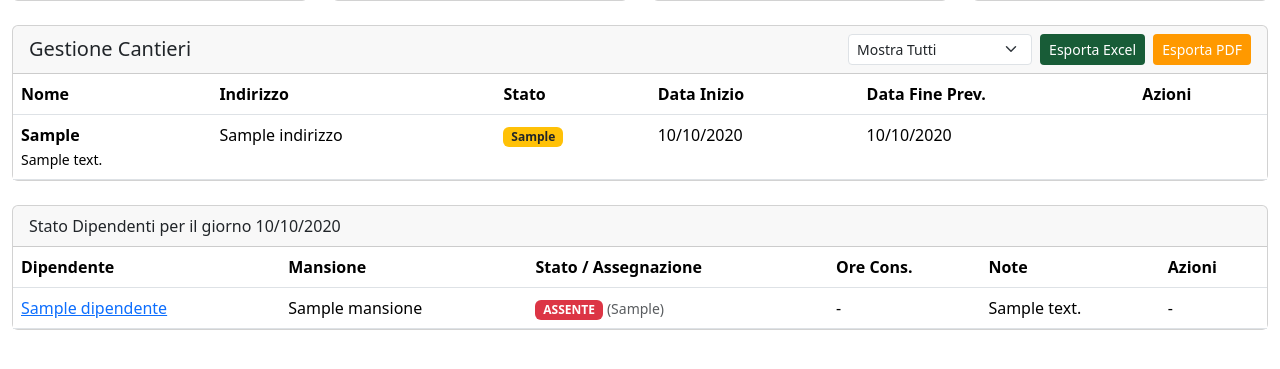
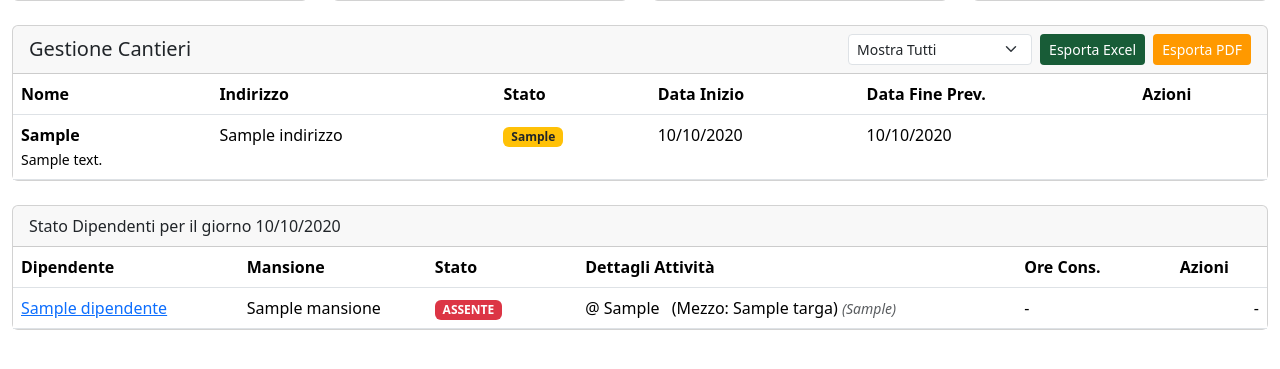
Before and after one commit to stefincarico/GestyLub, a Django app: template gestionale/templates/gestionale/dashboard_hr.html in a window 1280 px wide. Shown: the part 358-727 px from the top of the page. Run offline with Django 5.2, Linux system fonts and the light colour scheme; the template is opened without the code that fills it: most values are stand-ins (such as "Sample title", 1, 10 or a date in 2020); form fields are guessed from the names that the template uses.

Commit message:
feat(Dashboard HR) Implementate altri dati in visualizzazione cantieri

```diff
--- a/gestionale/templates/gestionale/dashboard_hr.html
+++ b/gestionale/templates/gestionale/dashboard_hr.html
@@ -3,67 +3,38 @@
 {% block content %}
 <div class="d-flex justify-content-between align-items-center mb-4">
     <h1 class="h2">Dashboard HR / Planning Giornaliero</h1>
-    <!-- Navigazione Data -->
     <div class="d-flex flex-wrap align-items-center gap-2">
         <div class="btn-group" role="group">
             <a href="{% url 'dashboard_hr_data' year=giorno_precedente.year month=giorno_precedente.month day=giorno_precedente.day %}" class="btn btn-outline-secondary">← Prec.</a>
-
-        <!-- Il nostro selettore di data -->
             <input type="date" id="datePicker" class="form-control" value="{{ data_riferimento|date:'Y-m-d' }}" style="border-radius: 0; max-width: 160px;">
-
             <a href="{% url 'dashboard_hr_data' year=giorno_successivo.year month=giorno_successivo.month day=giorno_successivo.day %}" class="btn btn-outline-secondary">Succ. →</a>
         </div>
-    <!-- Il pulsante per tornare a oggi -->
         <a href="{% url 'dashboard_hr' %}" class="btn btn-primary">Oggi</a>
     </div>
 </div>
 
-    <!-- ======================= KPI CARDS ======================= -->
+<!-- KPI CARDS (invariate) -->
 <div class="row mb-4">
     <div class="col-md-3">
-            <div class="card text-center">
-                <div class="card-body">
-                    <h6 class="card-title text-muted">Disponibili</h6>
-                    <h2 class="display-5 fw-bold">{{ kpi.disponibili }}</h2>
-                    <small class="text-muted">Dipendenti liberi</small>
+        <div class="card text-center"><div class="card-body"><h6 class="card-title text-muted">Disponibili</h6><h2 class="display-5 fw-bold">{{ kpi.disponibili }}</h2><small class="text-muted">Dipendenti liberi</small></div></div>
+    </div>
+    <div class="col-md-3">
+        <div class="card text-center"><div class="card-body"><h6 class="card-title text-muted">Assegnati</h6><h2 class="display-5 fw-bold">{{ kpi.assegnati }}</h2><small class="text-muted">Pianificati su cantiere</small></div></div>
+    </div>
+    <div class="col-md-3">
+        <div class="card text-center"><div class="card-body"><h6 class="card-title text-muted">Presenti</h6><h2 class="display-5 fw-bold text-success">{{ kpi.presenti }}</h2><small class="text-muted">Con ore consuntivate</small></div></div>
+    </div>
+    <div class="col-md-3">
+        <div class="card text-center"><div class="card-body"><h6 class="card-title text-muted">Assenti</h6><h2 class="display-5 fw-bold text-danger">{{ kpi.assenti }}</h2><small class="text-muted">Ferie, malattia, etc.</small></div></div>
     </div>
 </div>
-        </div>
-        <div class="col-md-3">
-            <div class="card text-center">
-                <div class="card-body">
-                    <h6 class="card-title text-muted">Assegnati</h6>
-                    <h2 class="display-5 fw-bold">{{ kpi.assegnati }}</h2>
-                    <small class="text-muted">Pianificati su cantiere</small>
-                </div>
-            </div>
-        </div>
-        <div class="col-md-3">
-            <div class="card text-center">
-                <div class="card-body">
-                    <h6 class="card-title text-muted">Presenti</h6>
-                    <h2 class="display-5 fw-bold text-success">{{ kpi.presenti }}</h2>
-                    <small class="text-muted">Con ore consuntivate</small>
-                </div>
-            </div>
-        </div>
-        <div class="col-md-3">
-            <div class="card text-center">
-                <div class="card-body">
-                    <h6 class="card-title text-muted">Assenti</h6>
-                    <h2 class="display-5 fw-bold text-danger">{{ kpi.assenti }}</h2>
-                    <small class="text-muted">Ferie, malattia, etc.</small>
-                </div>
-            </div>
-        </div>
-    </div>
-    <!-- ===================== FINE KPI CARDS ===================== -->
-<!-- ======================= SEZIONE GESTIONE CANTIERI ======================= -->
+
+<!-- SEZIONE GESTIONE CANTIERI (invariata) -->
 <div class="card mb-4">
+    <!-- ... contenuto della card gestione cantieri ... (lasciato invariato) -->
     <div class="card-header d-flex justify-content-between align-items-center">
         <h5 class="mb-0">Gestione Cantieri</h5>
         <div class="d-flex align-items-center">
-                <!-- Filtro per Stato -->
             <form method="get" action="" class="d-flex me-2">
                 <select name="stato_cantiere" class="form-select form-select-sm" onchange="this.form.submit()">
                     <option value="TUTTI" {% if stato_cantiere_selezionato == 'TUTTI' %}selected{% endif %}>Mostra Tutti</option>
@@ -72,8 +43,6 @@
                     {% endfor %}
                 </select>
             </form>
-
-                <!-- Pulsanti di Azione -->
             <a href="{% url 'cantiere_list_export_excel' %}?{{ request.GET.urlencode }}" class="btn btn-sm" style="background-color: #185C37; color: white;">Esporta Excel</a>
             <a href="{% url 'cantiere_list_export_pdf' %}?{{ request.GET.urlencode }}" class="btn btn-sm ms-2" style="background-color: #FF9900; color: white;">Esporta PDF</a>
             {% if request.session.user_company_role == 'admin' or request.session.user_company_role == 'contabile' %}
@@ -84,27 +53,13 @@
     <div class="card-body p-0">
         <div class="table-responsive">
             <table class="table table-hover mb-0">
-                    <thead>
-                        <tr>
-                            <th>Nome</th>
-                            <th>Indirizzo</th>
-                            <th>Stato</th>
-                            <th>Data Inizio</th>
-                            <th>Data Fine Prev.</th>
-                            <th>Azioni</th>
-                        </tr>
-                    </thead>
+                <thead><tr><th>Nome</th><th>Indirizzo</th><th>Stato</th><th>Data Inizio</th><th>Data Fine Prev.</th><th>Azioni</th></tr></thead>
                 <tbody>
                     {% for cantiere in cantieri %}
                     <tr>
                         <td><strong>{{ cantiere.codice_cantiere }}</strong><br><small>{{ cantiere.descrizione }}</small></td>
                         <td>{{ cantiere.indirizzo|default_if_none:"" }}</td>
-                            <td><span class="badge
-                                {% if cantiere.stato == 'Aperto' %}bg-success
-                                {% elif cantiere.stato == 'Chiuso' %}bg-secondary
-                                {% else %}bg-warning text-dark
-                                {% endif %}">{{ cantiere.get_stato_display }}</span>
-                            </td>
+                        <td><span class="badge {% if cantiere.stato == 'Aperto' %}bg-success{% elif cantiere.stato == 'Chiuso' %}bg-secondary{% else %}bg-warning text-dark{% endif %}">{{ cantiere.get_stato_display }}</span></td>
                         <td>{{ cantiere.data_inizio|date:"d/m/Y"|default_if_none:"" }}</td>
                         <td>{{ cantiere.data_fine_prevista|date:"d/m/Y"|default_if_none:"" }}</td>
                         <td>
@@ -121,8 +76,8 @@
         </div>
     </div>
 </div>
-    <!-- ===================== FINE SEZIONE GESTIONE CANTIERI ===================== -->
-<!-- Tabella Stato Dipendenti -->
+
+<!-- ======================= INIZIO SEZIONE MODIFICATA: Tabella Stato Dipendenti ======================= -->
 <div class="card">
     <div class="card-header">
         Stato Dipendenti per il giorno {{ data_riferimento|date:"d/m/Y" }}
@@ -132,50 +87,59 @@
             <table class="table table-hover mb-0">
                 <thead>
                     <tr>
-                        <th>Dipendente</th>
-                        <th>Mansione</th>
-                        <th>Stato / Assegnazione</th>
-                        <th>Ore Cons.</th>
-                        <th>Note</th>
-                        <th>Azioni</th>
+                        <th style="width: 18%;">Dipendente</th>
+                        <th style="width: 15%;">Mansione</th>
+                        <th style="width: 12%;">Stato</th>
+                        <th style="width: 35%;">Dettagli Attività</th>
+                        <th style="width: 10%;">Ore Cons.</th>
+                        <th style="width: 10%;" class="text-center">Azioni</th>
                     </tr>
                 </thead>
                 <tbody>
                     {% for dipendente in dipendenti %}
                     <tr>
                         <td>
-                        <!-- MODIFICA QUI -->
                             <a href="{% url 'dipendente_detail' dipendente.pk %}">{{ dipendente.nome_cognome_ragione_sociale }}</a>
                         </td>
                         <td>{{ dipendente.dettaglio_dipendente.mansione }}</td>
+
+                        <!-- Colonna STATO semplificata -->
                         <td>
-                            {% if dipendente.attivita %}
                             {% if dipendente.attivita.stato_presenza == 'Presente' %}
                                 <span class="badge bg-success">PRESENTE</span>
                             {% elif dipendente.attivita.stato_presenza %}
                                 <span class="badge bg-danger">ASSENTE</span>
-                                    <small class="text-muted">({{ dipendente.attivita.tipo_assenza_giustificata }})</small>
-                                {% elif dipendente.attivita.cantiere_pianificato %}
-                                    <span class="badge bg-primary">ASSEGNATO</span>
-                                    @ {{ dipendente.attivita.cantiere_pianificato.codice_cantiere }}
-                                    {% if dipendente.attivita.mezzo_pianificato %}
-                                    <small class="text-muted">(Mezzo: {{ dipendente.attivita.mezzo_pianificato.targa }})</small>
-                                    {% endif %}
-                                {% else %}
-                                    <span class="badge bg-info">PIANIFICATO (Altro)</span>
-                                {% endif %}
+                            {% elif dipendente.attivita %}
+                                <span class="badge bg-primary">PIANIFICATO</span>
                             {% else %}
                                 <span class="badge bg-secondary">LIBERO</span>
                             {% endif %}
                         </td>
+
+                        <!-- NUOVA Colonna DETTAGLI ATTIVITÀ -->
+                        <td>
+                            {% if dipendente.attivita %}
+                                {% if dipendente.attivita.cantiere_pianificato %}
+                                    <span class="me-2">@ {{ dipendente.attivita.cantiere_pianificato.codice_cantiere }}</span>
+                                {% endif %}
+                                {% if dipendente.attivita.mezzo_pianificato %}
+                                    <span>(Mezzo: {{ dipendente.attivita.mezzo_pianificato.targa }})</span>
+                                {% endif %}
+                                {% if dipendente.attivita.stato_presenza and dipendente.attivita.stato_presenza != 'Presente' %}
+                                    <small class="text-muted fst-italic">({{ dipendente.attivita.tipo_assenza_giustificata }})</small>
+                                {% endif %}
+                            {% endif %}
+                        </td>
+
                         <td>
                             {% if dipendente.attivita and dipendente.attivita.stato_presenza == 'Presente' %}
                                 {{ dipendente.attivita.ore_ordinarie|default_if_none:"0.00" }}
                             {% else %} - {% endif %}
                         </td>
-                        <td>{{ dipendente.attivita.note_giornaliere|default_if_none:"" }}</td>
-                        <td>
-                        <!-- TODO: Pulsanti di azione -->
+
+                        <!-- COLONNA NOTE RIMOSSA -->
+
+                        <td class="text-end">
                             {% if request.session.user_company_role == 'admin' or request.session.user_company_role == 'contabile' %}
                             <button type="button" class="btn btn-sm btn-outline-primary"
                                     data-bs-toggle="modal"
@@ -189,17 +153,12 @@
                                         "mezzo_id": "{{ dipendente.attivita.mezzo_pianificato.pk|default_if_none:"" }}",
                                         "stato_presenza": "{{ dipendente.attivita.stato_presenza|default_if_none:"" }}",
                                         "tipo_assenza": "{{ dipendente.attivita.tipo_assenza_giustificata|default_if_none:"" }}",
-
-                                    {# === INIZIO CORREZIONE === #}
-                                    {# Usiamo il filtro 'unlocalize' per forzare il punto come separatore decimale #}
                                         {% load l10n %}
                                         "ore_ord": "{{ dipendente.attivita.ore_ordinarie|unlocalize|default_if_none:"0.00" }}",
                                         "ore_str": "{{ dipendente.attivita.ore_straordinarie|unlocalize|default_if_none:"0.00" }}",
-                                    {# === FINE CORREZIONE === #}
-
                                         "note": "{{ dipendente.attivita.note_giornaliere|escapejs|default_if_none:"" }}"
                                     }'>
-                            Pianifica/Consuntiva
+                                Pianifica
                             </button>
                             {% else %}
                                 -
@@ -214,80 +173,49 @@
         </div>
     </div>
 </div>
-<!-- ================= MODALE PIANIFICAZIONE/CONSUNTIVAZIONE ================= -->
+<!-- ======================= FINE SEZIONE MODIFICATA ======================= -->
+
+<!-- MODALE (invariata) -->
 <div class="modal fade" id="attivitaModal" tabindex="-1" aria-labelledby="attivitaModalLabel" aria-hidden="true">
-    <div class="modal-dialog modal-lg">
-        <div class="modal-content">
-            <div class="modal-header">
-                <h5 class="modal-title" id="attivitaModalLabel">Pianifica/Consuntiva Attività</h5>
-                <button type="button" class="btn-close" data-bs-dismiss="modal" aria-label="Close"></button>
-            </div>
+    <div class="modal-dialog modal-lg"><div class="modal-content">
+        <div class="modal-header"><h5 class="modal-title" id="attivitaModalLabel">Pianifica/Consuntiva Attività</h5><button type="button" class="btn-close" data-bs-dismiss="modal" aria-label="Close"></button></div>
         <form action="{% url 'salva_attivita_diario' %}" method="post">
             {% csrf_token %}
-                <!-- Campi nascosti per passare dati chiave -->
             <input type="hidden" name="data" id="attivita_data">
             <input type="hidden" name="dipendente_id" id="attivita_dipendente_id">
-
             <div class="modal-body">
-                    <p>Stai modificando l'attività di <strong id="dipendenteNome"></strong> per il giorno <strong>{{ data_riferimento|date:"d/m/Y" }}</strong>.</p>
-                    <hr>
+                <p>Stai modificando l'attività di <strong id="dipendenteNome"></strong> per il giorno <strong>{{ data_riferimento|date:"d/m/Y" }}</strong>.</p><hr>
                 <div class="row">
                     <div class="col-md-6">
                         <h5>Pianificazione</h5>
-                            <div class="mb-3">
-                                {{ attivita_form.cantiere_pianificato.label_tag }}
-                                {{ attivita_form.cantiere_pianificato }}
-                            </div>
-                            <div class="mb-3">
-                                {{ attivita_form.mezzo_pianificato.label_tag }}
-                                {{ attivita_form.mezzo_pianificato }}
-                            </div>
+                        <div class="mb-3">{{ attivita_form.cantiere_pianificato.label_tag }}{{ attivita_form.cantiere_pianificato }}</div>
+                        <div class="mb-3">{{ attivita_form.mezzo_pianificato.label_tag }}{{ attivita_form.mezzo_pianificato }}</div>
                     </div>
                     <div class="col-md-6">
                         <h5>Consuntivo</h5>
-                            <div class="mb-3">
-                                {{ attivita_form.stato_presenza.label_tag }}
-                                {{ attivita_form.stato_presenza }}
-                            </div>
-                            <div class="mb-3">
-                                {{ attivita_form.tipo_assenza_giustificata.label_tag }}
-                                {{ attivita_form.tipo_assenza_giustificata }}
-                            </div>
-                            <div class="row">
-                                <div class="col">{{ attivita_form.ore_ordinarie.label_tag }}{{ attivita_form.ore_ordinarie }}</div>
-                                <div class="col">{{ attivita_form.ore_straordinarie.label_tag }}{{ attivita_form.ore_straordinarie }}</div>
+                        <div class="mb-3">{{ attivita_form.stato_presenza.label_tag }}{{ attivita_form.stato_presenza }}</div>
+                        <div class="mb-3">{{ attivita_form.tipo_assenza_giustificata.label_tag }}{{ attivita_form.tipo_assenza_giustificata }}</div>
+                        <div class="row"><div class="col">{{ attivita_form.ore_ordinarie.label_tag }}{{ attivita_form.ore_ordinarie }}</div><div class="col">{{ attivita_form.ore_straordinarie.label_tag }}{{ attivita_form.ore_straordinarie }}</div></div>
                     </div>
                 </div>
+                <div class="mb-3 mt-3">{{ attivita_form.note_giornaliere.label_tag }}{{ attivita_form.note_giornaliere }}</div>
             </div>
-                     <div class="mb-3 mt-3">
-                        {{ attivita_form.note_giornaliere.label_tag }}
-                        {{ attivita_form.note_giornaliere }}
-                    </div>
-                </div>
-                <div class="modal-footer">
-                    <button type="button" class="btn btn-secondary" data-bs-dismiss="modal">Annulla</button>
-                    <button type="submit" class="btn btn-primary">Salva Modifiche</button>
-                </div>
+            <div class="modal-footer"><button type="button" class="btn btn-secondary" data-bs-dismiss="modal">Annulla</button><button type="submit" class="btn btn-primary">Salva Modifiche</button></div>
         </form>
-        </div>
-    </div>
+    </div></div>
 </div>
 
 {% endblock content %}
 {% block scripts %}
     {{ block.super }}
-
-    {# 2. Aggiungiamo solo lo script specifico per QUESTA pagina. #}
     <script>
         document.addEventListener('DOMContentLoaded', function() {
             const datePicker = document.getElementById('datePicker');
             if(datePicker) {
                 datePicker.addEventListener('change', function() {
-                    const selectedDate = this.value; // Formato YYYY-MM-DD
+                    const selectedDate = this.value;
                     if (selectedDate) {
                         const [year, month, day] = selectedDate.split('-');
-                        // Costruiamo l'URL dinamicamente. L'URL hardcoded qui è accettabile
-                        // perché la struttura di questo URL è molto stabile.
                         const url = `/app/hr/${year}/${month}/${day}/`;
                         window.location.href = url;
                     }
--- a/gestionale/views.py
+++ b/gestionale/views.py
@@ -1137,6 +1137,7 @@ class AnagraficaListExportPdfView(TenantRequiredMixin, RoleRequiredMixin, View):
             'gestionale/anagrafica_list_pdf.html',
             context
         )
+
 
 # ==============================================================================
 # === VISTE PAGAMENTI                                                       ===
```
Lines whose indentation alone changed are shown as unchanged.
